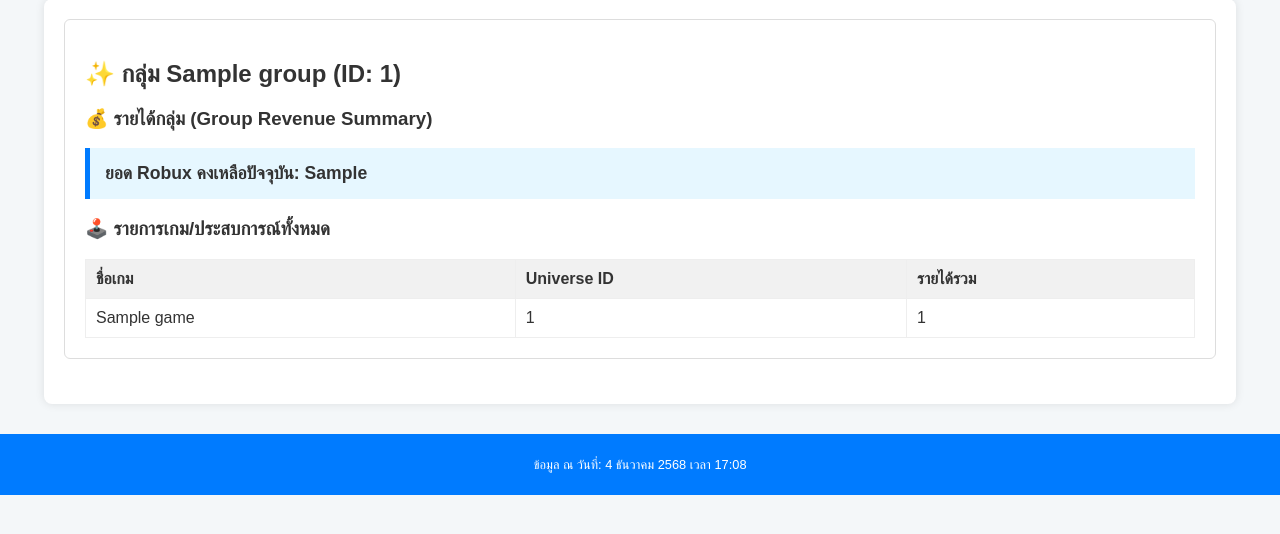
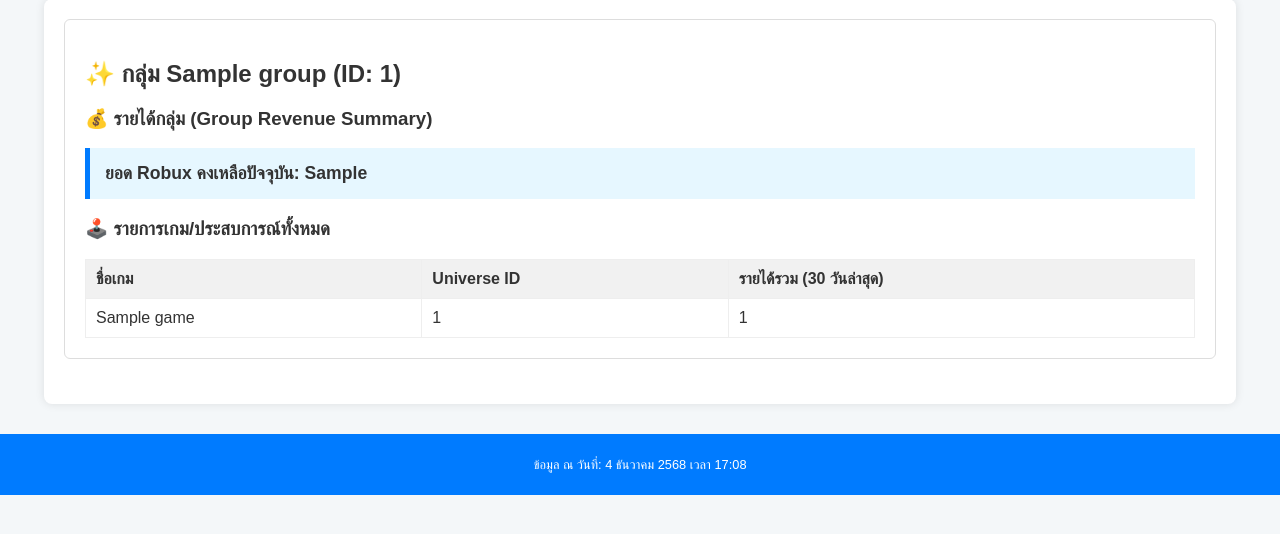
Before and after one commit to STUDIO2560TH/BN-Dashboard, a Flask app: template templates/index.html in a window 1280 px wide. Shown: the part 186-720 px from the top of the page. Run offline with Flask 3, Linux system fonts and the light colour scheme; the template is opened without the code that fills it: most values are stand-ins (such as "Sample title", 1, 10 or a date in 2020).

Commit message:
Update index.html

```diff
--- a/templates/index.html
+++ b/templates/index.html
@@ -82,7 +82,7 @@
                     <tr>
                         <th>ชื่อเกม</th>
                         <th>Universe ID</th>
-                        <th>รายได้รวม</th>
+                        <th>รายได้รวม (30 วันล่าสุด)</th>
                     </tr>
                 </thead>
                 <tbody>
@@ -102,7 +102,8 @@
         {% endif %}
 
         {% endfor %}
-        </div>
+
+    </div>
 
     <div class="header" style="padding: 10px 50px; font-size: 0.8em;">
         <p>ข้อมูล ณ วันที่: <span id="timestamp"></span></p>
```
